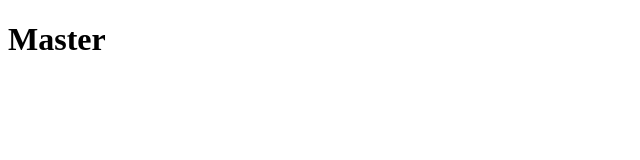
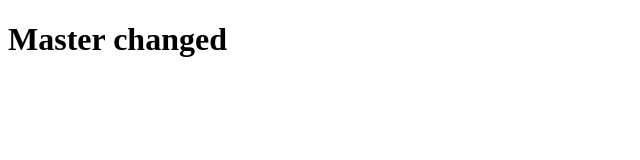
Before and after one commit to G-Chandrakanth-16/Git_Practice, a plain HTML site: page index.html in a window 1280 px wide. Shown: the whole page, without its empty margins (0-640 px from the left). Drawn offline with Linux system fonts and the light colour scheme.

Commit message:
second commit

```diff
--- a/index.html
+++ b/index.html
@@ -7,6 +7,6 @@
     <title>Document</title>
 </head>
 <body>
-    <h1>Master</h1>
+    <h1>Master changed</h1>
 </body>
 </html>
```
